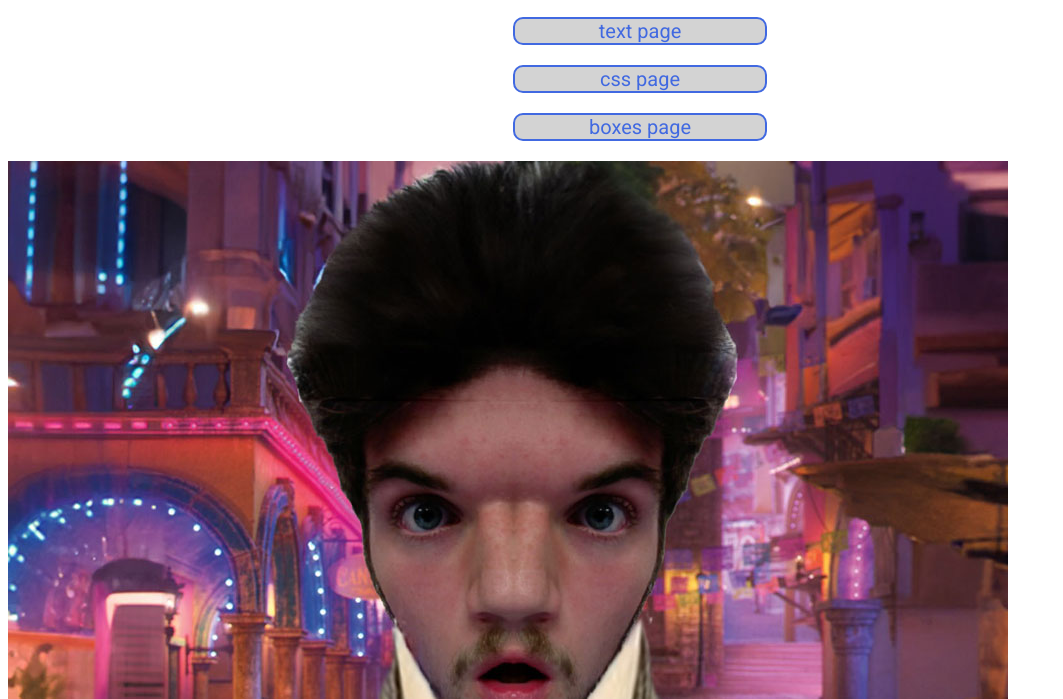
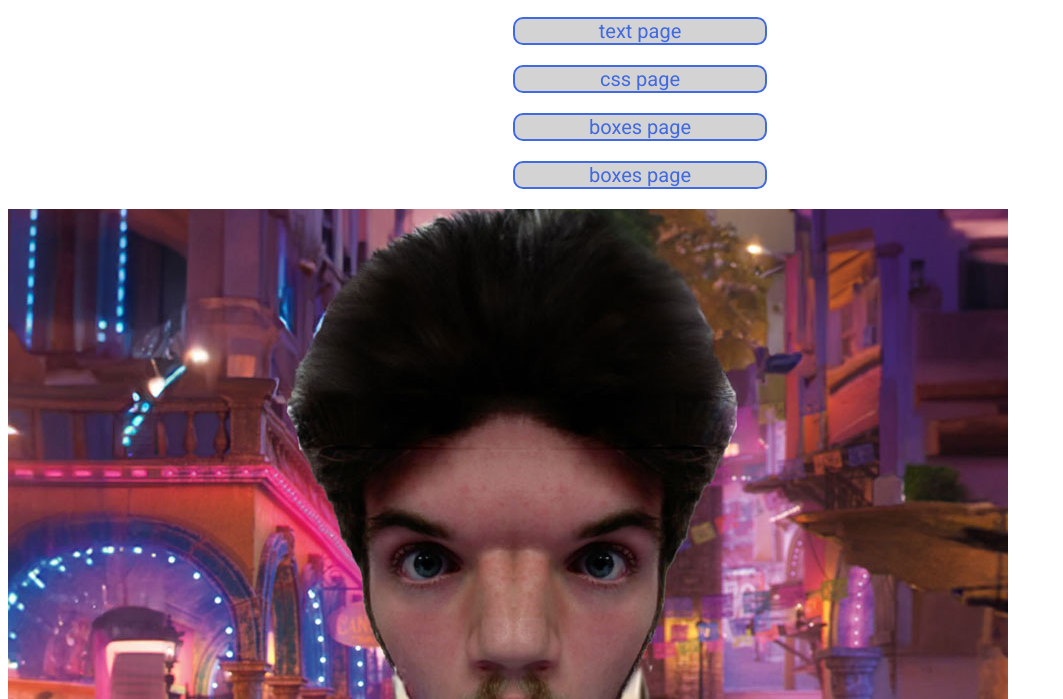
Before and after one commit to B34RD-E-B0Y/Land-of-Lando, a plain HTML site: page index.html in a window 1280 px wide. Shown: the part 101-800 px from the top of the page, without its empty margins (0-1063 px from the left). Drawn offline with Linux system fonts and the light colour scheme; files whose address does not match are found by name.

Commit message:
Update index.html

```diff
--- a/index.html
+++ b/index.html
@@ -60,6 +60,7 @@ list-style-type:none;
       <li><a href="text.html">text page</a></li>
       <li><a href="CSS.html">css page</a></li>
       <li><a href="boxes.html">boxes page</a></li>
+      <li><a href="position.html">boxes page</a></li>
         </ul>
 
         <img style="border:50px soild brown;" src="imaggeges/portrirat.jpg"  alt="self portriat of me as a crackhead" class="cat" />
```
